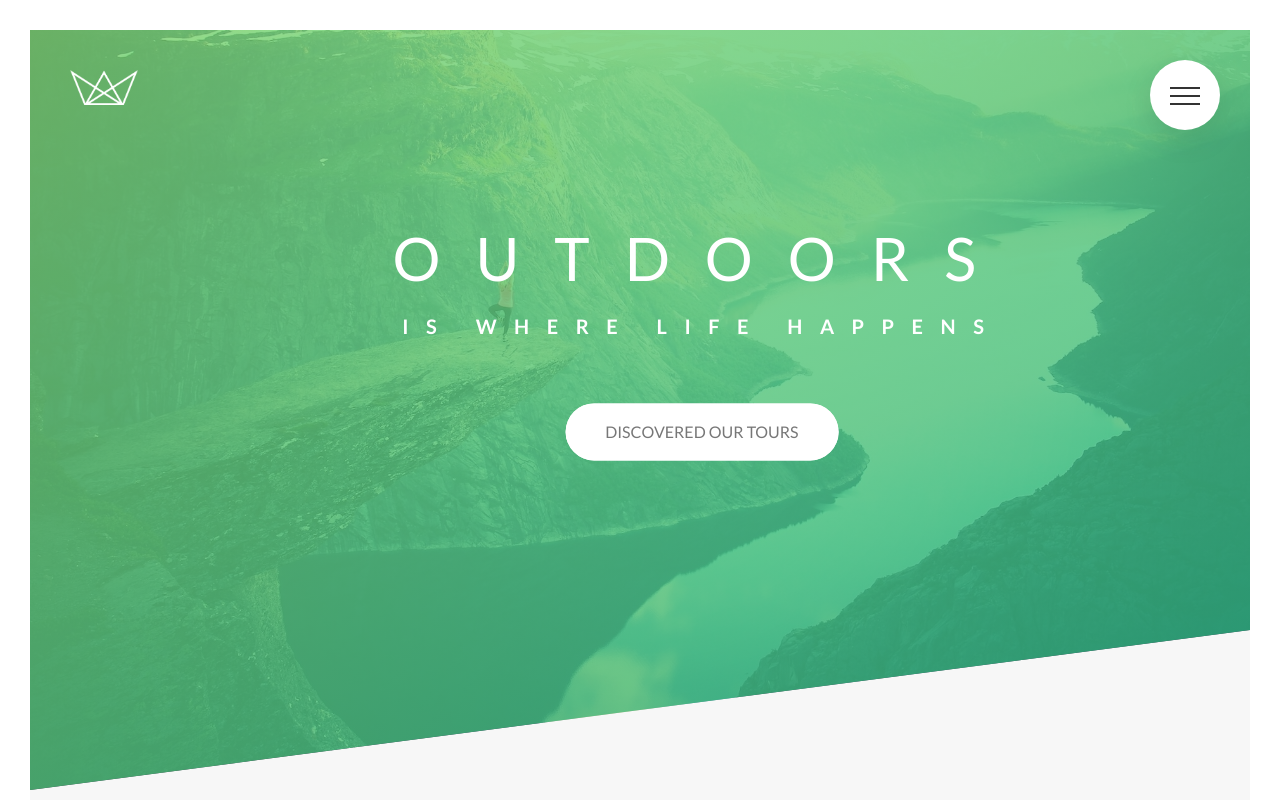
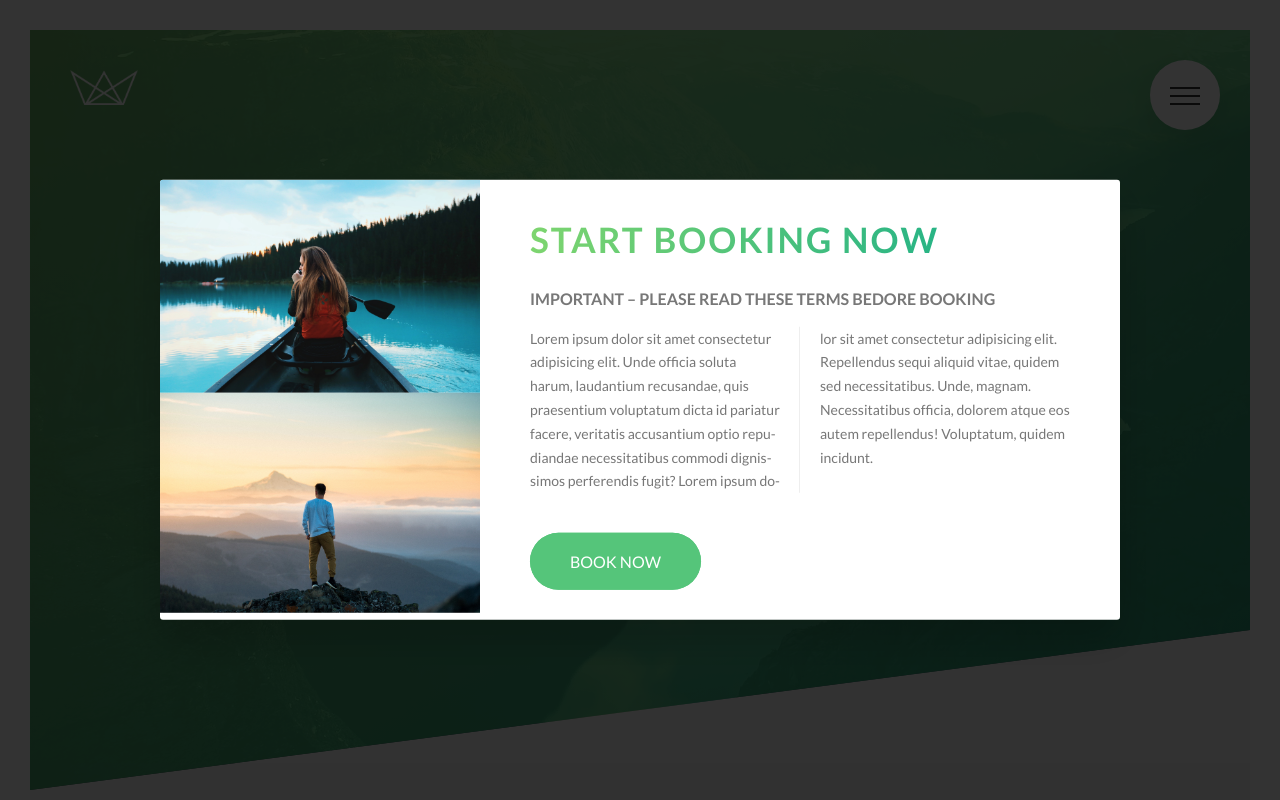
Before and after one commit to DariaaaP/Natours, a website: page index.html in a window 1280 px wide. Shown: the top 800 px of the page. Drawn offline with Linux system fonts and the light colour scheme.

Commit message:
added popup & styles

```diff
--- a/index.html
+++ b/index.html
@@ -431,6 +431,34 @@
       </div>
     </footer>
 
+    <div class="popup">
+      <div class="popup__content">
+        <div class="popup__left">
+          <img src="img/nat-8.jpg" alt="Tour photo" class="popup__img" />
+          <img src="img/nat-9.jpg" alt="Tour photo" class="popup__img" />
+        </div>
+        <div class="popup__right">
+          <h2 class="heading-secondary u-margin-bottom-small">
+            Start booking now
+          </h2>
+          <h3 class="heading-tertiary u-margin-bottom-small">
+            Important &ndash; Please read these terms bedore booking
+          </h3>
+          <p class="popup__text">
+            Lorem ipsum dolor sit amet consectetur adipisicing elit. Unde
+            officia soluta harum, laudantium recusandae, quis praesentium
+            voluptatum dicta id pariatur facere, veritatis accusantium optio
+            repudiandae necessitatibus commodi dignissimos perferendis fugit?
+            Lorem ipsum dolor sit amet consectetur adipisicing elit. Repellendus
+            sequi aliquid vitae, quidem sed necessitatibus. Unde, magnam.
+            Necessitatibus officia, dolorem atque eos autem repellendus!
+            Voluptatum, quidem incidunt.
+          </p>
+          <a href="#" class="btn btn--green">Book now</a>
+        </div>
+      </div>
+    </div>
+
     <!-- <section class="grid-class">
       <div class="row">
         <div class="col-1-of-2">Col 1 of 2</div>
--- /dev/null
+++ b/sass/components/_popup.scss
@@ -0,0 +1,59 @@
+.popup {
+  position: fixed;
+  top: 0;
+  left: 0;
+  height: 100vh;
+  width: 100%;
+
+  background-color: rgba($color-black, .8);
+  z-index: 1000;
+
+  &__content {
+    display: table;
+    width: 75%;
+    margin: 0 auto;
+
+    @include position-center;
+
+    background-color: $color-white;
+    box-shadow: 0 2rem 4rem rgba($color-black, .2);
+    border-radius: 3px;
+
+    overflow: hidden;
+  }
+
+  &__left {
+    display: table-cell;
+    width: 33.33333%;
+  }
+
+  &__right {
+    display: table-cell;
+    width: 66.666667%;
+    padding: 3rem 5rem;
+
+    vertical-align: middle;
+  }
+
+  &__img {
+    display: block;
+    width: 100%;
+  }
+  &__text {
+    margin-bottom: 4rem;
+
+    font-size: 1.4rem;
+
+    -moz-column-count: 2;
+    -moz-column-gap: 4rem;
+    -moz-column-rule: 1px solid $color-grey-light-2;
+    column-count: 2;
+    column-gap: 4rem;
+    column-rule: 1px solid $color-grey-light-2;
+
+    -moz-hyphens: auto;
+    -ms-hyphens: auto;
+    -webkit-hyphens: auto;
+    hyphens: auto;
+  }
+}
--- a/sass/main.scss
+++ b/sass/main.scss
@@ -14,6 +14,7 @@
 @import "components/feature-box";
 @import "components/form";
 @import "components/story";
+@import "components/popup";
 
 @import "layout/grid";
 @import "layout/header";
```
Also changed, not shown: css/style.css.
